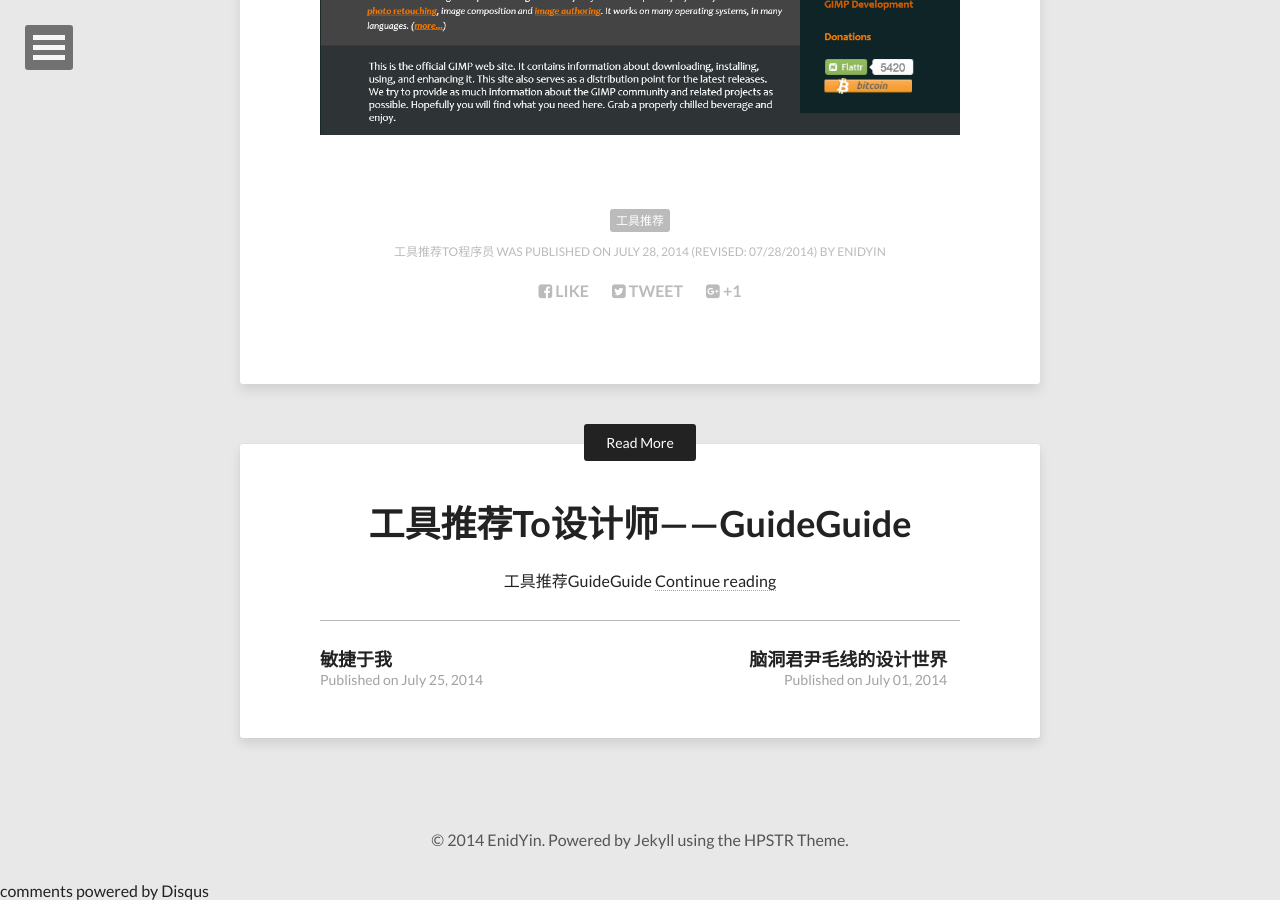
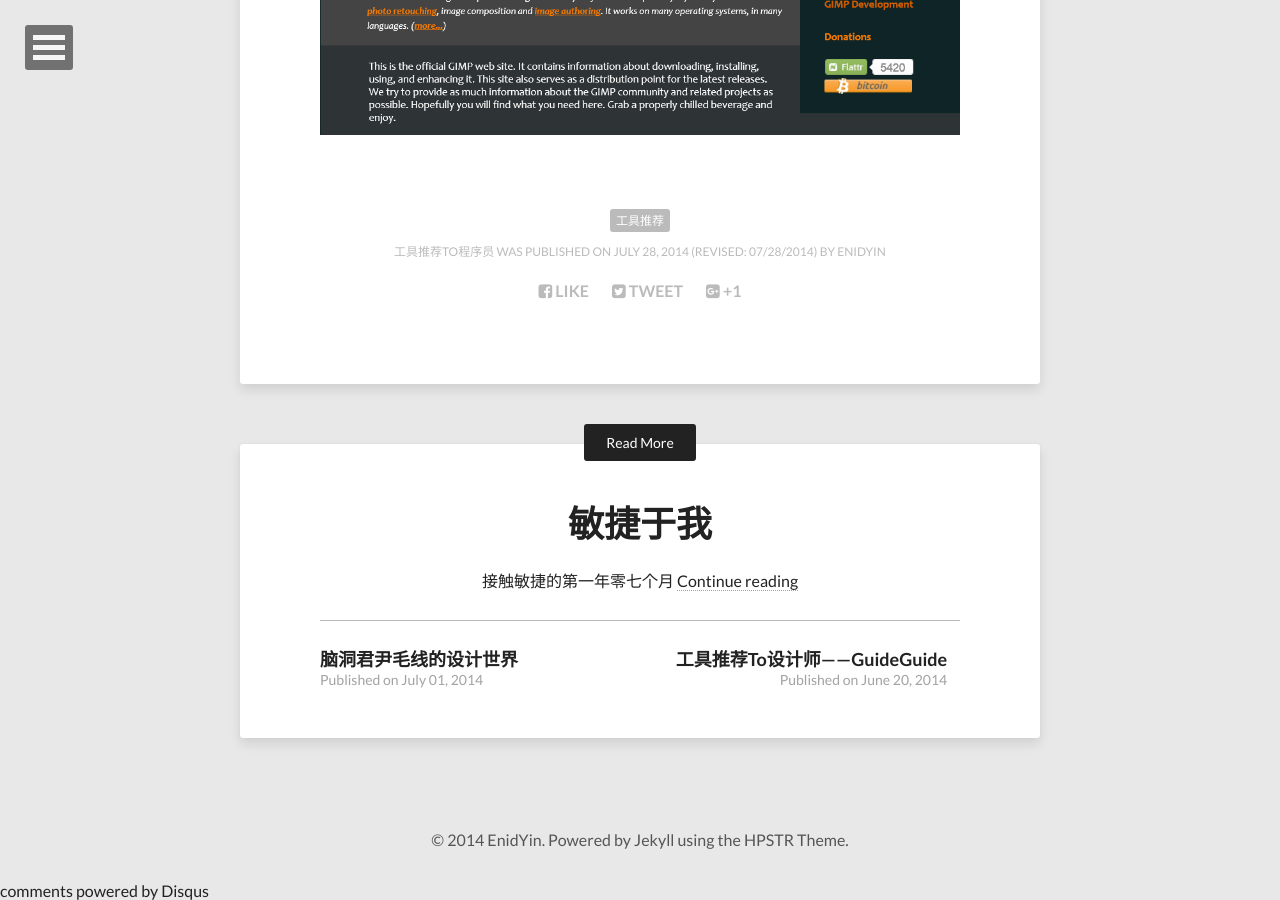
Before and after one commit to EnidYin/EnidYin.github.io, a Jekyll site: the page built from _posts/2014-07-28-Tools-For-Programmers.md, in a window 1280 px wide and 900 px high, scrolled down 1774 px. Built offline with Jekyll 4.4.1, drawn with Linux system fonts in a browser that asks for light colours; nearby versions of some CDN libraries; comment, search, counter and statistics services are not loaded.

Commit message:
rename guideguide

```diff
--- a/_posts/2014-07-26-GuideGuide.md
+++ b/_posts/2014-06-20-GuideGuide.md
@@ -2,7 +2,7 @@
 layout: post
 title: 工具推荐To设计师——GuideGuide
 description: "工具推荐GuideGuide"
-modified: 2014-07-29
+modified: 2014-06-20
 tags: [工具推荐]
 image:
   feature: abstract-6.jpg
```
